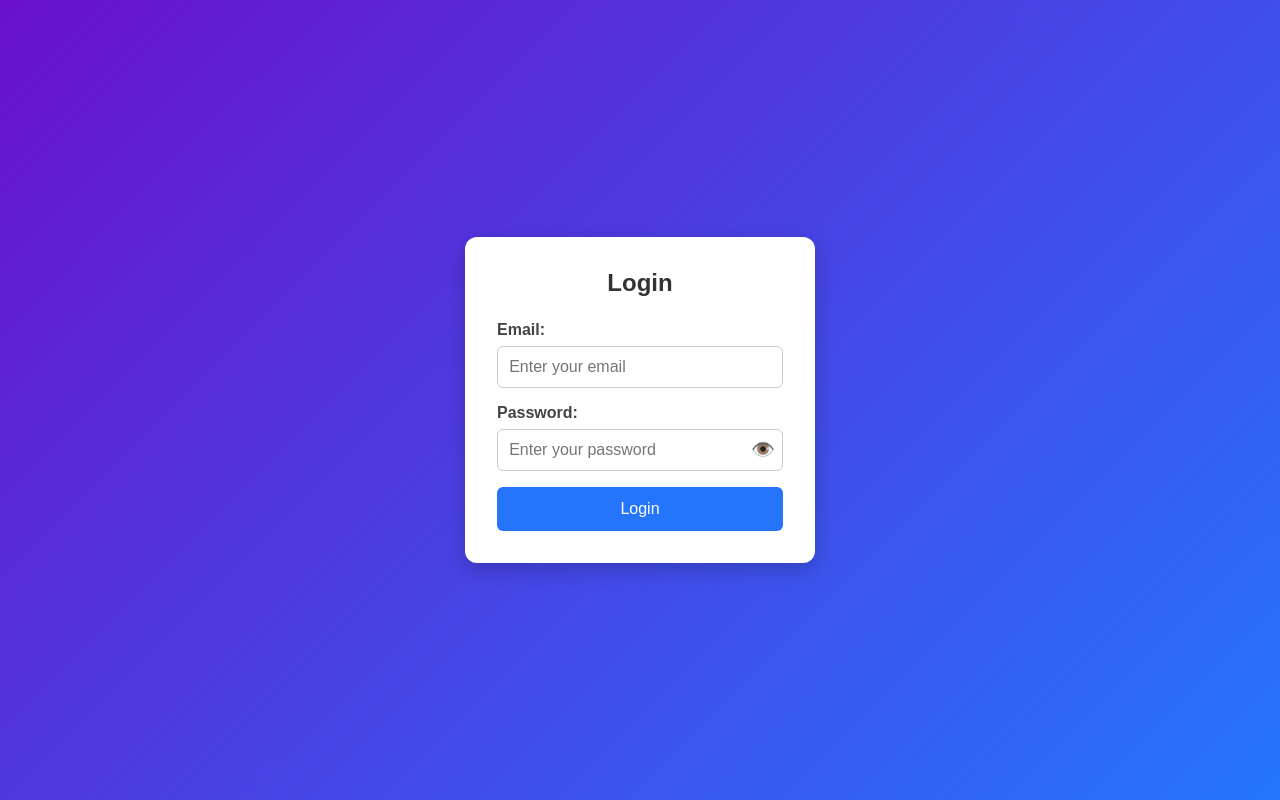
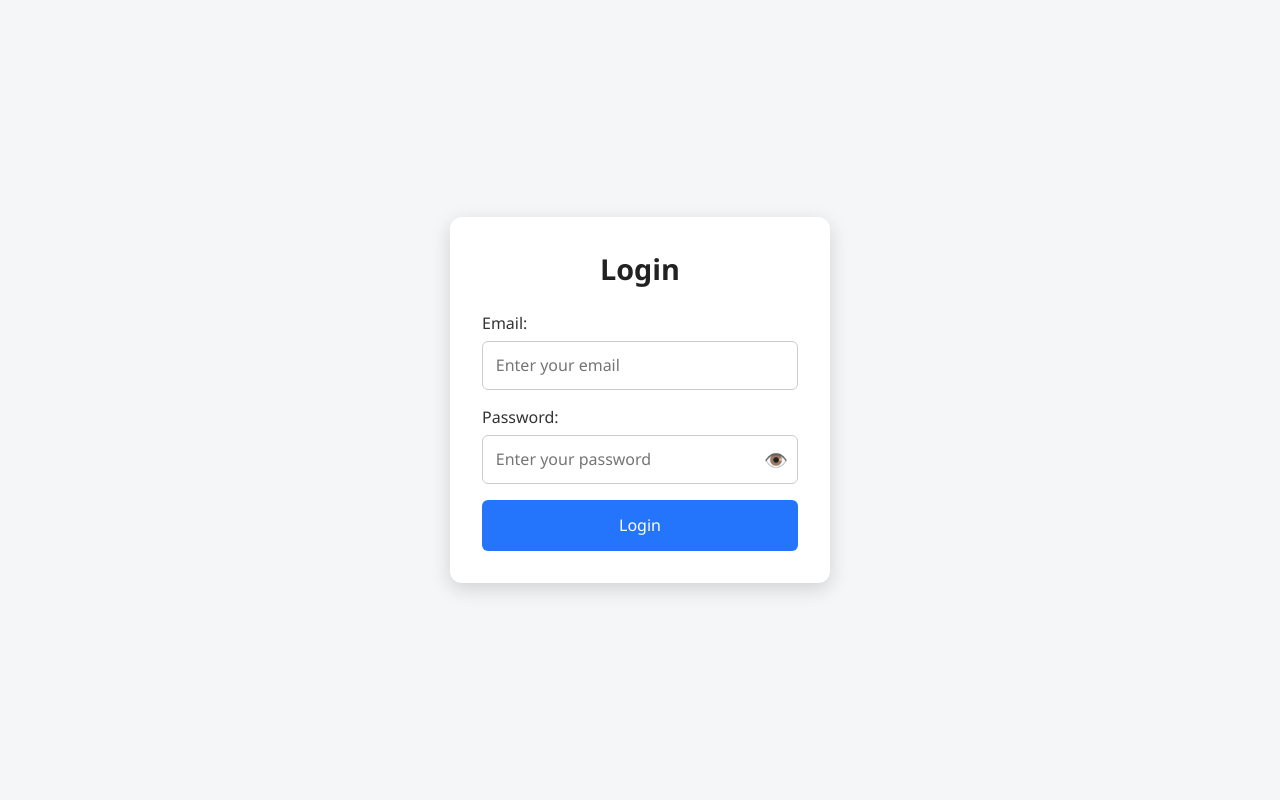
Before and after one commit to yarasulakshmikala/REACT-S104, a React (Create React App) app: page / in a window 1280 px wide. Built offline with nearby package versions, Linux system fonts and the light colour scheme.

Commit message:
Update App.css

```diff
--- a/src/App.css
+++ b/src/App.css
@@ -1,48 +1,50 @@
-/* Reset and base styles */
+/* Reset */
 * {
   margin: 0;
   padding: 0;
   box-sizing: border-box;
-  font-family: Arial, sans-serif;
+  font-family: "Segoe UI", Tahoma, Geneva, Verdana, sans-serif;
 }
 
+/* Background */
 body {
-  background: linear-gradient(135deg, #6a11cb, #2575fc);
   height: 100vh;
   display: flex;
   justify-content: center;
   align-items: center;
+  background: #f4f6f8;
 }
 
-.App {
+/* Container */
+.App-header {
+  background: #ffffff;
+  padding: 2rem;
+  border-radius: 12px;
+  width: 380px;
+  box-shadow: 0 6px 20px rgba(0, 0, 0, 0.15);
   text-align: center;
 }
 
-.App-header {
-  background: #fff;
-  padding: 2rem;
-  border-radius: 12px;
-  width: 350px;
-  box-shadow: 0 6px 20px rgba(0, 0, 0, 0.2);
-}
-
+/* Title */
 h2 {
   margin-bottom: 1.5rem;
-  color: #333;
+  font-size: 1.8rem;
+  font-weight: 600;
+  color: #222;
 }
 
 /* Error message */
 .error-message {
   color: #e63946;
   background: #ffe5e5;
-  padding: 0.75rem;
+  padding: 0.7rem;
   border-radius: 6px;
   margin-bottom: 1rem;
   font-size: 0.9rem;
   text-align: left;
 }
 
-/* Form groups */
+/* Form layout */
 .login-form {
   display: flex;
   flex-direction: column;
@@ -56,13 +58,13 @@
 label {
   display: block;
   margin-bottom: 0.4rem;
-  font-weight: bold;
-  color: #444;
+  font-weight: 500;
+  color: #333;
 }
 
 input {
   width: 100%;
-  padding: 0.7rem;
+  padding: 0.8rem;
   border: 1px solid #ccc;
   border-radius: 6px;
   font-size: 1rem;
@@ -74,36 +76,37 @@
   border-color: #2575fc;
 }
 
-/* Password wrapper with toggle */
+/* Password with toggle */
 .password-wrapper {
+  position: relative;
   display: flex;
   align-items: center;
-  position: relative;
 }
 
 .password-wrapper input {
   flex: 1;
-  padding-right: 2.5rem; /* space for toggle button */
+  padding-right: 2.5rem;
 }
 
 .toggle-btn {
   position: absolute;
-  right: 8px;
+  right: 10px;
   background: none;
   border: none;
   cursor: pointer;
   font-size: 1.2rem;
 }
 
-/* Buttons */
+/* Submit button */
 button[type="submit"] {
   background: #2575fc;
   color: #fff;
   border: none;
-  padding: 0.8rem;
+  padding: 0.9rem;
   border-radius: 6px;
   cursor: pointer;
   font-size: 1rem;
+  font-weight: 500;
   transition: background 0.3s ease;
 }
 
@@ -115,3 +118,20 @@
   background: #aaa;
   cursor: not-allowed;
 }
+
+/* Footer */
+.login-footer {
+  margin-top: 1rem;
+  font-size: 0.9rem;
+  color: #555;
+}
+
+.login-footer a {
+  color: #2575fc;
+  text-decoration: none;
+  font-weight: 500;
+}
+
+.login-footer a:hover {
+  text-decoration: underline;
+}
```
